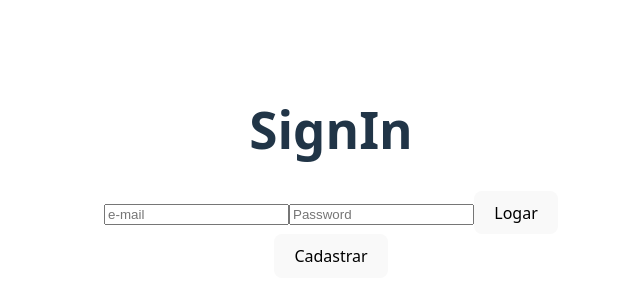
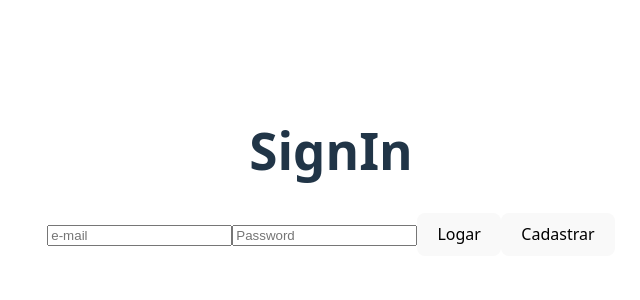
Before and after one commit to Lucas-Azedo/FinanceControl, a Vue app in the folder frontend/: page /signin in a window 1280 px wide. Shown: the part 228-528 px from the top of the page, without its empty margins (309-949 px from the left). Built offline with nearby package versions, Linux system fonts and the light colour scheme.

Commit message:
Minor formatting changes

```diff
--- a/frontend/src/views/auth/SignIn.vue
+++ b/frontend/src/views/auth/SignIn.vue
@@ -1,12 +1,9 @@
 <template>
     <div id="login" class="all">
         <h1>SignIn</h1>
-        <input v-model="email" placeholder="e-mail" />
+        <input v-model="email" placeholder="e-mail" type="email" />
         <input v-model="password" placeholder="Password" type="password" />
         <button @click="signIn">Logar</button>
-    </div>
-
-    <div>
         <button @click="signUp">Cadastrar</button>
     </div>
 </template>
@@ -23,34 +20,31 @@ const { redirect } = useNavigation()
 const password = ref('')
 
 async function signIn() {
-        try{
+    try {
         const response = await fetch('http://localhost:8080/auth/signin', {
             method: 'POST',
-                headers: {'Content-Type': 'application/json'},
+            headers: { 'Content-Type': 'application/json' },
             body: JSON.stringify({
                 email: email.value,
                 password: password.value
-                })
+            }),
         })
 
         const data = await response.json();
 
         if (!response.ok) {
             console.error('Erro do backend:', data)
-            throw new Error(data.message || 'Erro ao cadastrar')
+            throw new Error(data.message || 'Erro ao fazer login')
         }
 
         setToken(data.token)
-        console.log("Usuario logado!", data)
-
         redirect('/dashboard')
-
-        }catch(error){
+    } catch (error) {
         console.error('Erro no signIn:', error)
     }
 }
 
-    function signUp(){
+function signUp() {
     redirect('/signup')
 }
 
--- a/frontend/src/views/auth/SignUp.vue
+++ b/frontend/src/views/auth/SignUp.vue
@@ -5,9 +5,6 @@
 		<input v-model="email" placeholder="E-mail" />
 		<input v-model="password" placeholder="Password" type="password" />
 		<button @click="signUp">Cadastrar</button>
-  </div>
-
-  <div>
 		<button @click="signIn()">Logar</button>
   </div>
 </template>
@@ -43,14 +40,14 @@ const password = ref('')
 			throw new Error(data.message || 'Erro ao cadastrar')
 		}
 
-        console.log('Usuário cadastrado!', data)
-
+		setToken(data.token)
+		redirect('/dashboard')
 	} catch (error) {
 		console.error('Erro no signIn:', error)
 	}
 }
 
-  function signIn(){
+function signIn() {
 	redirect('/signin')
 }
 </script>
```
Lines whose indentation alone changed are shown as unchanged.
